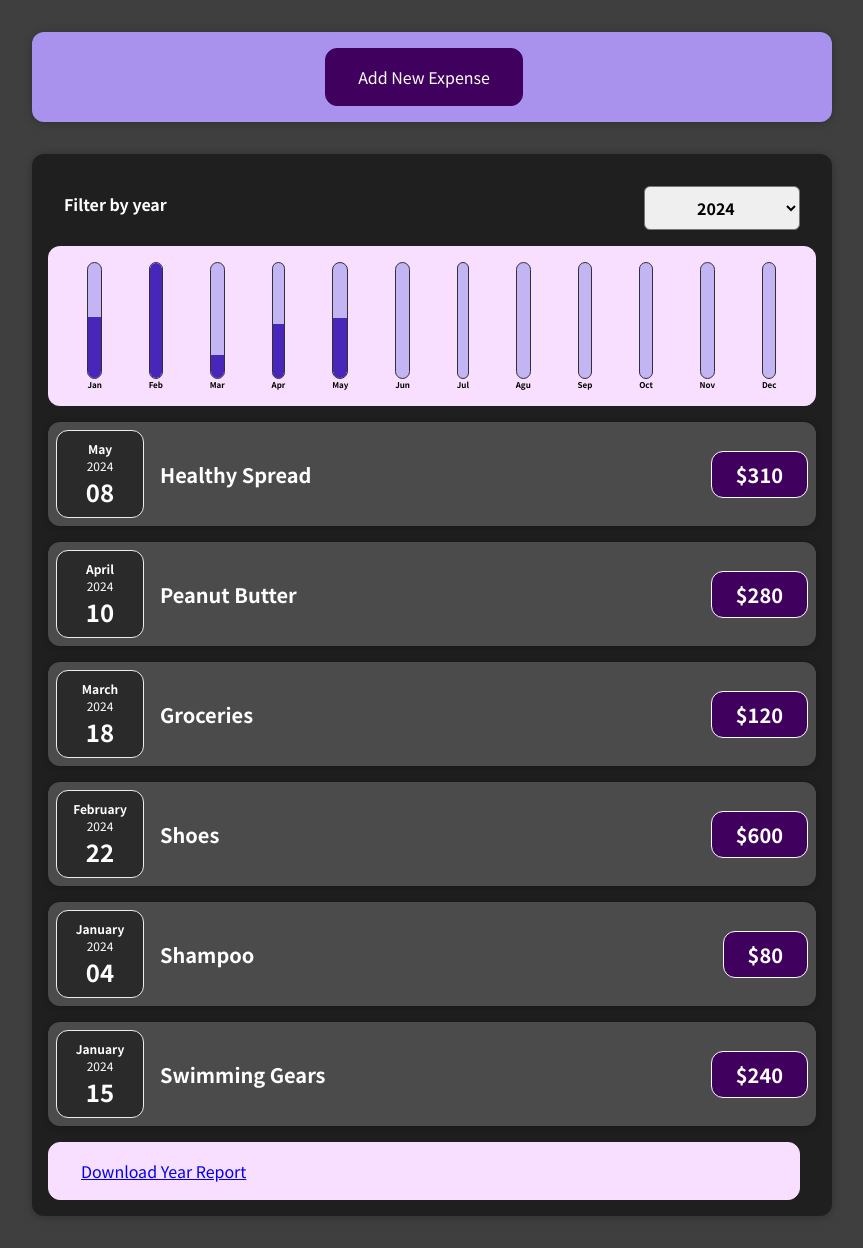
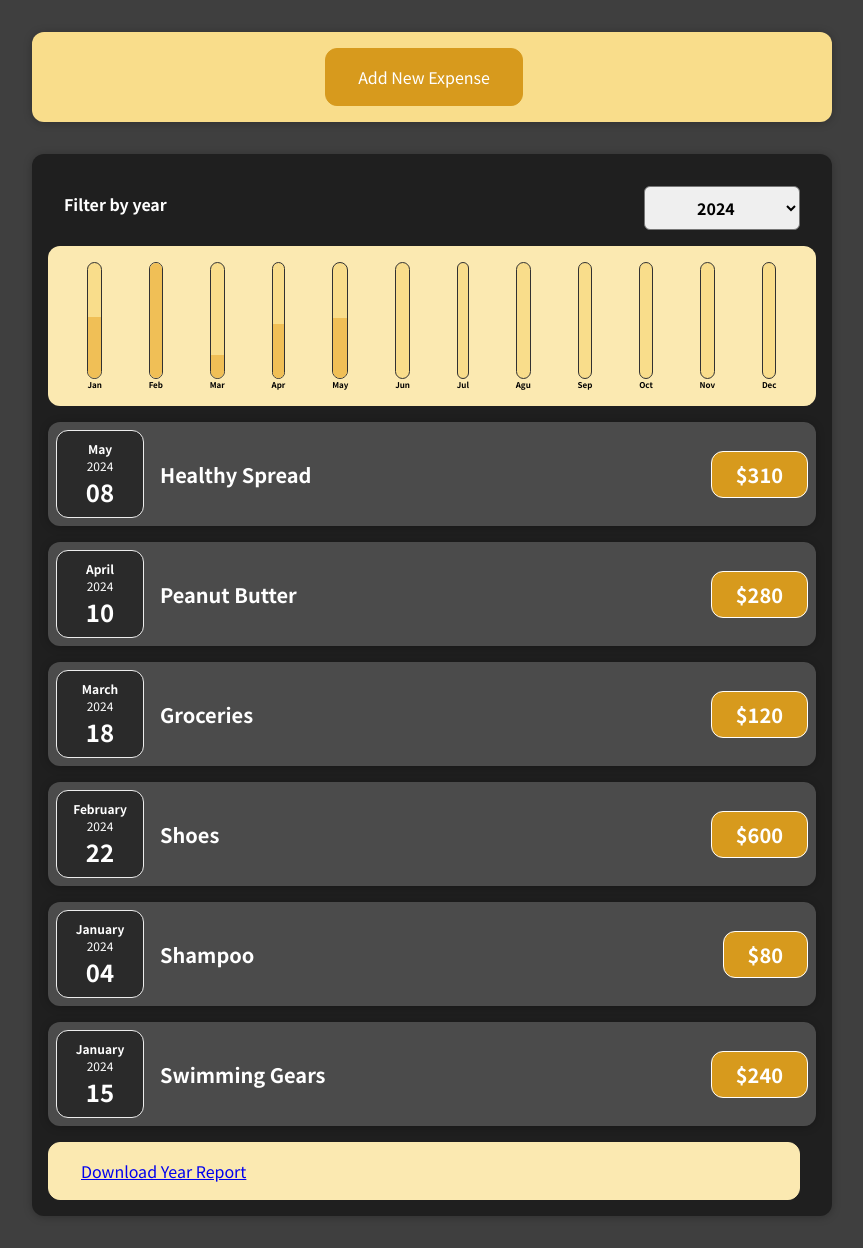
Before and after one commit to RadwaAhmed4869/Expense-Tracker, a React (Create React App) app: page / in a window 1280 px wide. Shown: the whole page, without its empty margins (208-1071 px from the left). Built offline with nearby package versions, Linux system fonts and the light colour scheme.

Commit message:
change colors

```diff
--- a/src/components/Buttons/ExportButton.css
+++ b/src/components/Buttons/ExportButton.css
@@ -1,8 +1,8 @@
 .csv-button {
   font: inherit;
   padding: 1rem 2rem;
-  border: 1px solid #f8dfff;
-  background-color: #f8dfff;
+  border: 1px solid #FBE9B1;
+  background-color: #FBE9B1;
   color: #313131;
   border-radius: 12px;
   margin-right: 1rem;
--- a/src/components/Chart/Chart.css
+++ b/src/components/Chart/Chart.css
@@ -1,7 +1,7 @@
 .chart {
   padding: 1rem;
   border-radius: 12px;
-  background-color: #f8dfff;
+  background-color: #FBE9B1;
   text-align: center;
   display: flex;
   justify-content: space-around;
--- a/src/components/Chart/ChartBar.css
+++ b/src/components/Chart/ChartBar.css
@@ -10,7 +10,7 @@
   width: 100%;
   border: 1px solid #313131;
   border-radius: 12px;
-  background-color: #c3b4f3;
+  background-color: #F9DD8B;
   overflow: hidden;
   display: flex;
   flex-direction: column;
@@ -18,7 +18,7 @@
 }
 
 .chart-bar__fill {
-  background-color: #4826b9;
+  background-color: #F0BF56;
   width: 100%;
   transition: all 0.3s ease-out;
 }
--- a/src/components/Expenses/ExpenseItem.css
+++ b/src/components/Expenses/ExpenseItem.css
@@ -29,7 +29,7 @@
   font-size: 1rem;
   font-weight: bold;
   color: white;
-  background-color: #40005d;
+  background-color: #D79A1D;
   border: 1px solid white;
   padding: 0.5rem;
   border-radius: 12px;
--- a/src/components/NewExpense/NewExpense.css
+++ b/src/components/NewExpense/NewExpense.css
@@ -1,5 +1,5 @@
 .new-expense {
-    background-color: #a892ee;
+    background-color: #F9DD8B;
     padding: 1rem;
     margin: 2rem auto;
     width: 50rem;
@@ -13,8 +13,8 @@
     font: inherit;
     cursor: pointer;
     padding: 1rem 2rem;
-    border: 1px solid #40005d;
-    background-color: #40005d;
+    border: 1px solid #D79A1D;
+    background-color: #D79A1D;
     color: white;
     border-radius: 12px;
     margin-right: 1rem;
@@ -22,8 +22,8 @@
 
   .new-expense button:hover,
   .new-expense button:active {
-    background-color: #510674;
-    border-color: #510674;
+    background-color: #E8AE3A;
+    border-color: #E8AE3A;
   }
 
   .new-expense button.alternative {
@@ -34,5 +34,5 @@
 
   .new-expense button.alternative:hover,
   .new-expense button.alternative:active {
-    background-color: #ddb3f8;
+    background-color: #F9DD8B;
   }
```
